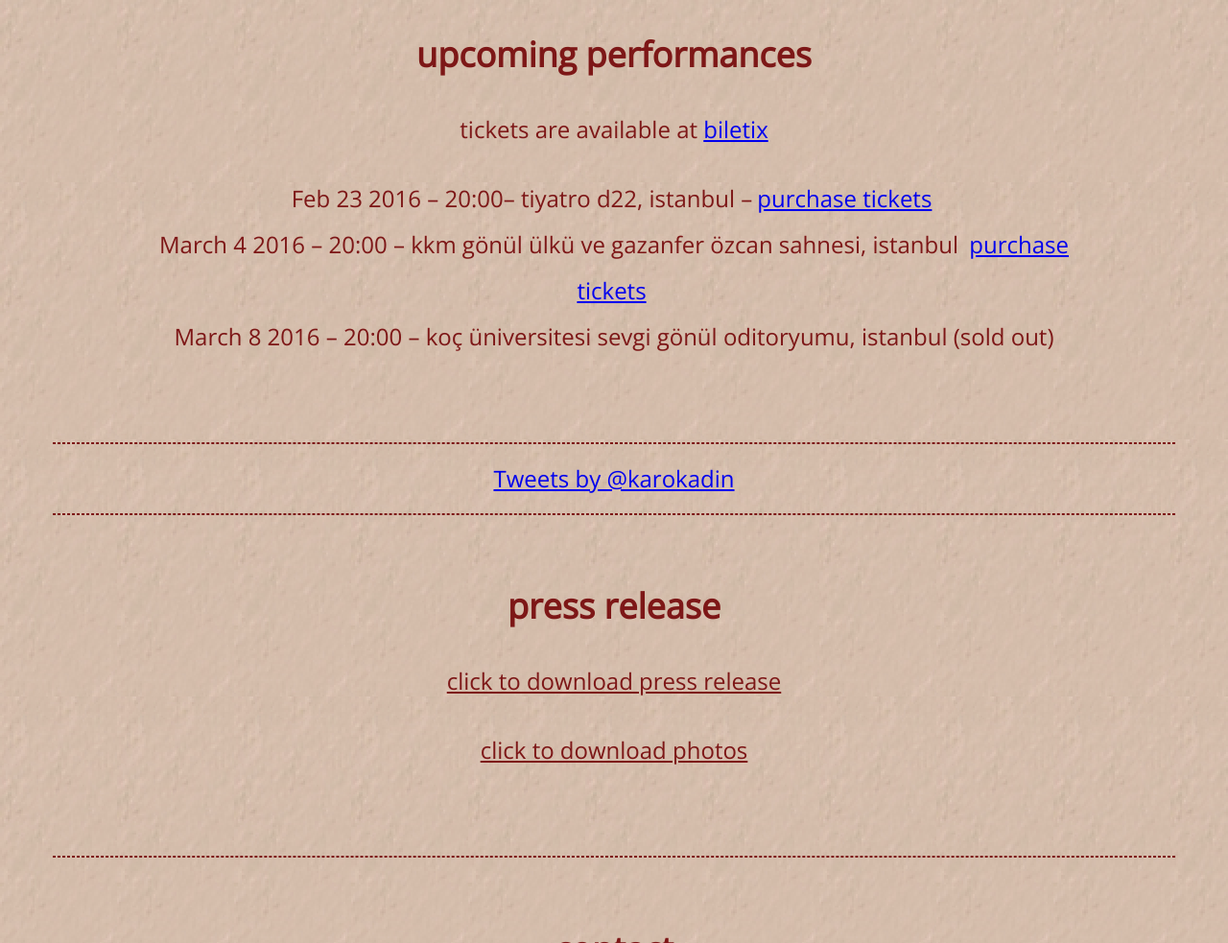
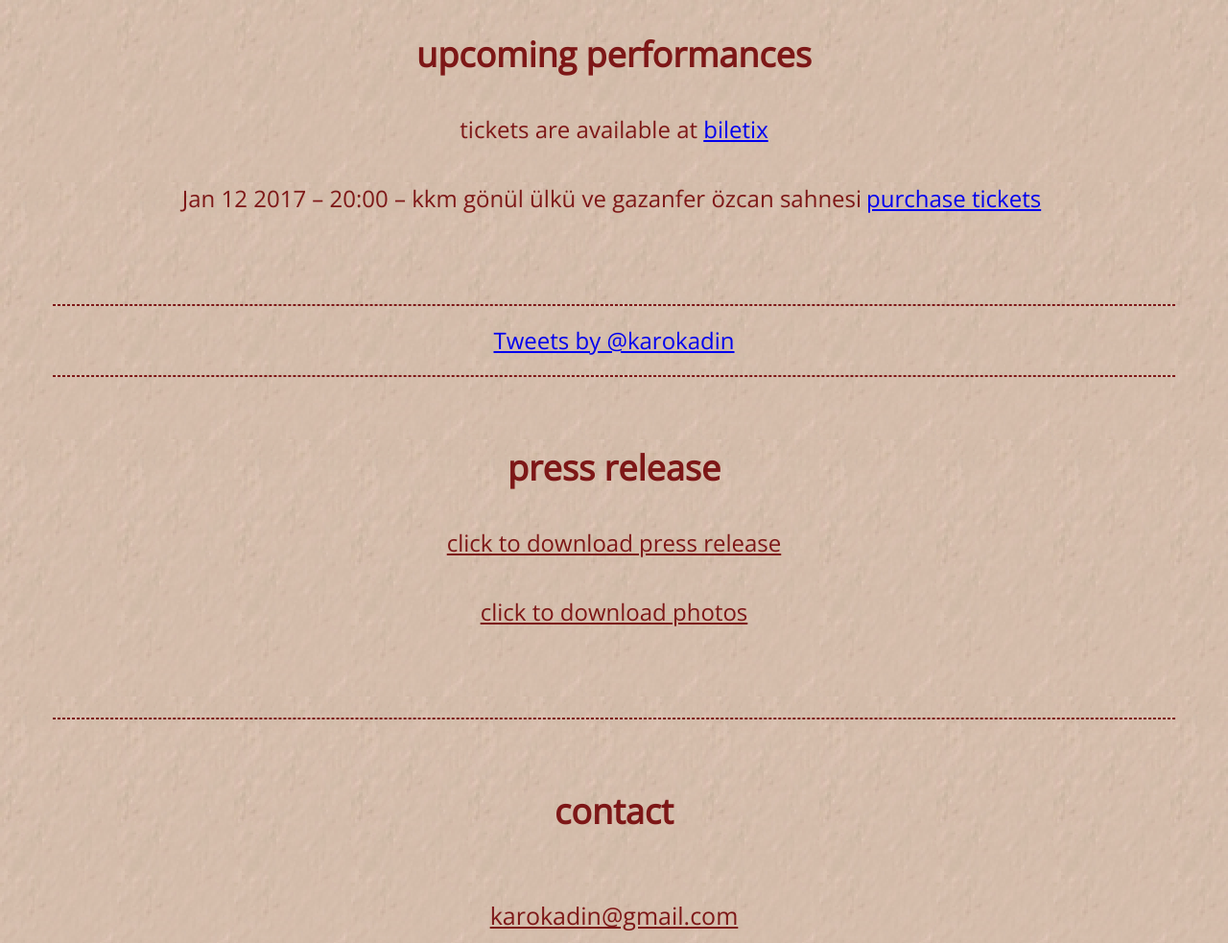
Before and after one commit to ustun/karokadin, a plain HTML site: page index_en.html in a window 1280 px wide. Shown: the part 1954-2937 px from the top of the page at 96% size. Drawn offline with nearby package versions, Linux system fonts and the light colour scheme.

Commit message:
Update event

```diff
--- a/index_en.html
+++ b/index_en.html
@@ -256,9 +256,11 @@ stage. </p>
         <h2>upcoming performances</h2>
         <p>tickets are available at <a href='http://www.biletix.com/search/TURKIYE/tr#karo%20kad%C4%B1n' onclick="trackOutboundLink('http://www.biletix.com/search/TURKIYE/tr#karo%20kad%C4%B1n')" target='_blank'>biletix</a></p>
         <ul>
-          <li>Feb 23 2016 &ndash; 20:00&ndash;  tiyatro d22, istanbul &ndash;<a href='http://www.biletix.com/etkinlik/TT217/TURKIYE/tr'   onclick="trackOutboundLink('http://www.biletix.com/etkinlik/TT217/TURKIYE/tr')" target='_blank' style='border: 0px solid rgb(125, 23, 23); padding: 5px;'>purchase tickets</a></li>
-          <li>March 4 2016 &ndash; 20:00 &ndash; kkm gönül ülkü ve gazanfer özcan sahnesi, istanbul <a href='http://www.biletix.com/etkinlik/TOR01/TURKIYE/tr'   onclick="trackOutboundLink('http://www.biletix.com/etkinlik/TOR01/TURKIYE/tr')" target='_blank' style='border: 0px solid rgb(125, 23, 23); padding: 5px;'>purchase tickets</a></li>
-          <li>March 8 2016 &ndash; 20:00 &ndash; koç üniversitesi sevgi gönül oditoryumu, istanbul (sold out)</li>
+	  <li>Jan 12 2017 &ndash; 20:00 &ndash; kkm gönül ülkü ve gazanfer özcan sahnesi<a href='http://www.biletix.com/etkinlik/UOR01/ISTANBUL/tr'   onclick="trackOutboundLink('http://www.biletix.com/etkinlik/UOR01/TURKIYE/tr')" target='_blank' style='border: 0px solid rgb(125, 23, 23); padding: 5px;'>purchase tickets</a></li>
+
+          <!-- <li>Feb 23 2016 &ndash; 20:00&ndash;  tiyatro d22, istanbul &ndash;<\!-- <a href='http://www.biletix.com/etkinlik/TT217/TURKIYE/tr'   onclick="trackOutboundLink('http://www.biletix.com/etkinlik/TT217/TURKIYE/tr')" target='_blank' style='border: 0px solid rgb(125, 23, 23); padding: 5px;'>purchase tickets</a> -\-></li> -->
+          <!-- <li>March 4 2016 &ndash; 20:00 &ndash; kkm gönül ülkü ve gazanfer özcan sahnesi, istanbul <a href='http://www.biletix.com/etkinlik/TOR01/TURKIYE/tr'   onclick="trackOutboundLink('http://www.biletix.com/etkinlik/TOR01/TURKIYE/tr')" target='_blank' style='border: 0px solid rgb(125, 23, 23); padding: 5px;'>purchase tickets</a></li> -->
+          <!-- <li>March 8 2016 &ndash; 20:00 &ndash; koç üniversitesi sevgi gönül oditoryumu, istanbul (sold out)</li> -->
         </ul>
 
       </div>
```
Also changed, not shown: index.html (+4 -2 lines), basin/karo_kadin_basin_bulteni 2/karo_kadin_fotograflar/Karo_Kadin_Fotografci_Murat_Durum_Sanatci_Ilkay_Turkoglu.jpg (added), images/HO_KKD_8599_1 copy.jpg (added), images/MD_DSC_0315 copy.jpg (added), 11 other files.
